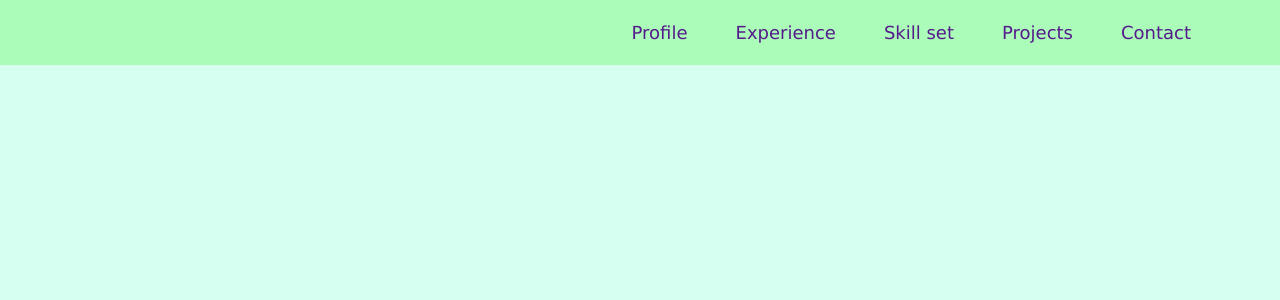
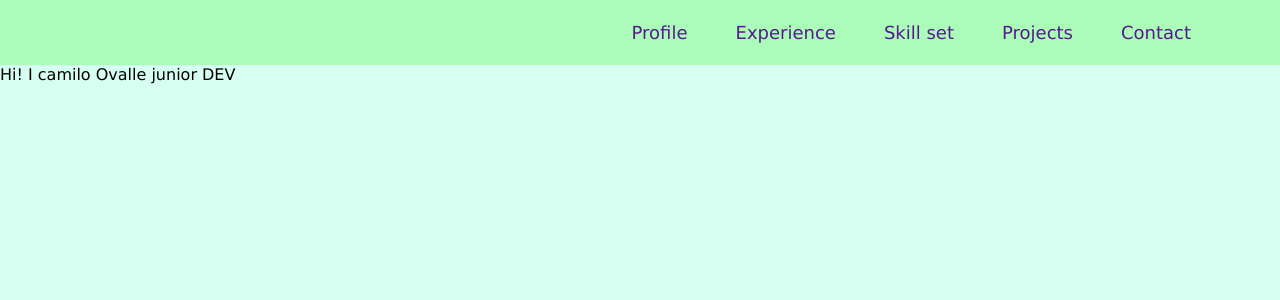
Before and after one commit to Camilo-ovalle/Personal_portfolio, a React (Vite) app: page / in a window 1280 px wide. Shown: the top 300 px of the page. Built offline with nearby package versions, Linux system fonts and the light colour scheme.

Commit message:
updating the stile and adding some more stuf

```diff
--- a/index.html
+++ b/index.html
@@ -2,9 +2,9 @@
 <html lang="en">
   <head>
     <meta charset="UTF-8" />
-    <link rel="icon" type="image/svg+xml" href="./src/assets/Logo.svg" />
+    <link rel="icon" type="image/svg+xml" href="./src/assets/CO.svg" />
     <meta name="viewport" content="width=device-width, initial-scale=1.0" />
-    <title>Vite + React</title>
+    <title>Camilo Ovalle</title>
   </head>
   <body>
     <div id="root"></div>
--- a/src/App.jsx
+++ b/src/App.jsx
@@ -1,10 +1,18 @@
 import React from "react"
 import { BrowserRouter, Routes, Route  } from "react-router-dom"
 import NavigationBar from './components/NavigationBar'
+import Home from './pages/Home'
 
 function App() {
   return (
-      <NavigationBar/>
+      <BrowserRouter>
+        <layouts>
+        <NavigationBar/>
+          <Routes>
+          <Route exact path='/' element={<Home/>} />
+          </Routes>
+        </layouts>
+      </BrowserRouter>
   )
 }
 
--- a/src/pages/Home.jsx
+++ b/src/pages/Home.jsx
@@ -1,7 +1,10 @@
 function Home() {
-    <div>
-        Hello world!
-    </div>
+
+    return(
+      <div>
+        Hi! I camilo Ovalle junior DEV
+      </div>
+    )
 }
 
 export default Home;
```
Also changed, not shown: src/assets/CO.svg (added).
